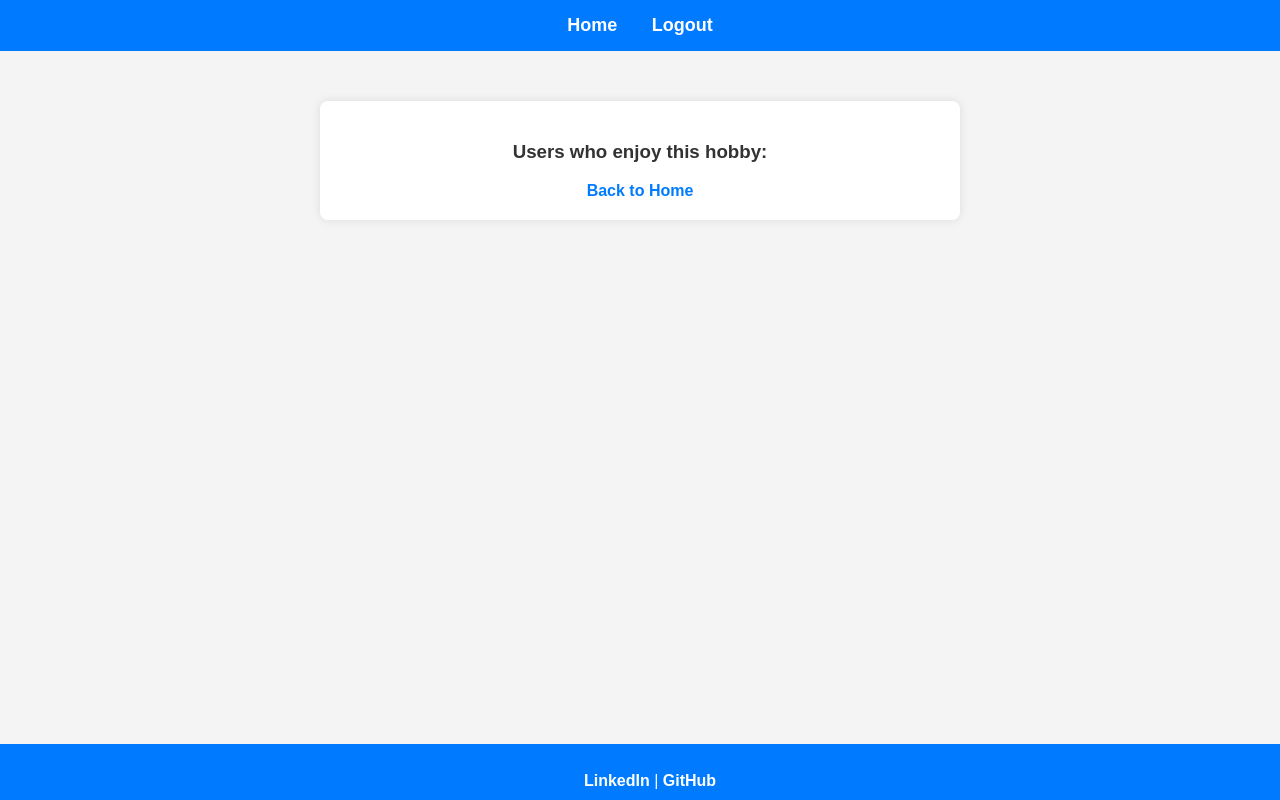
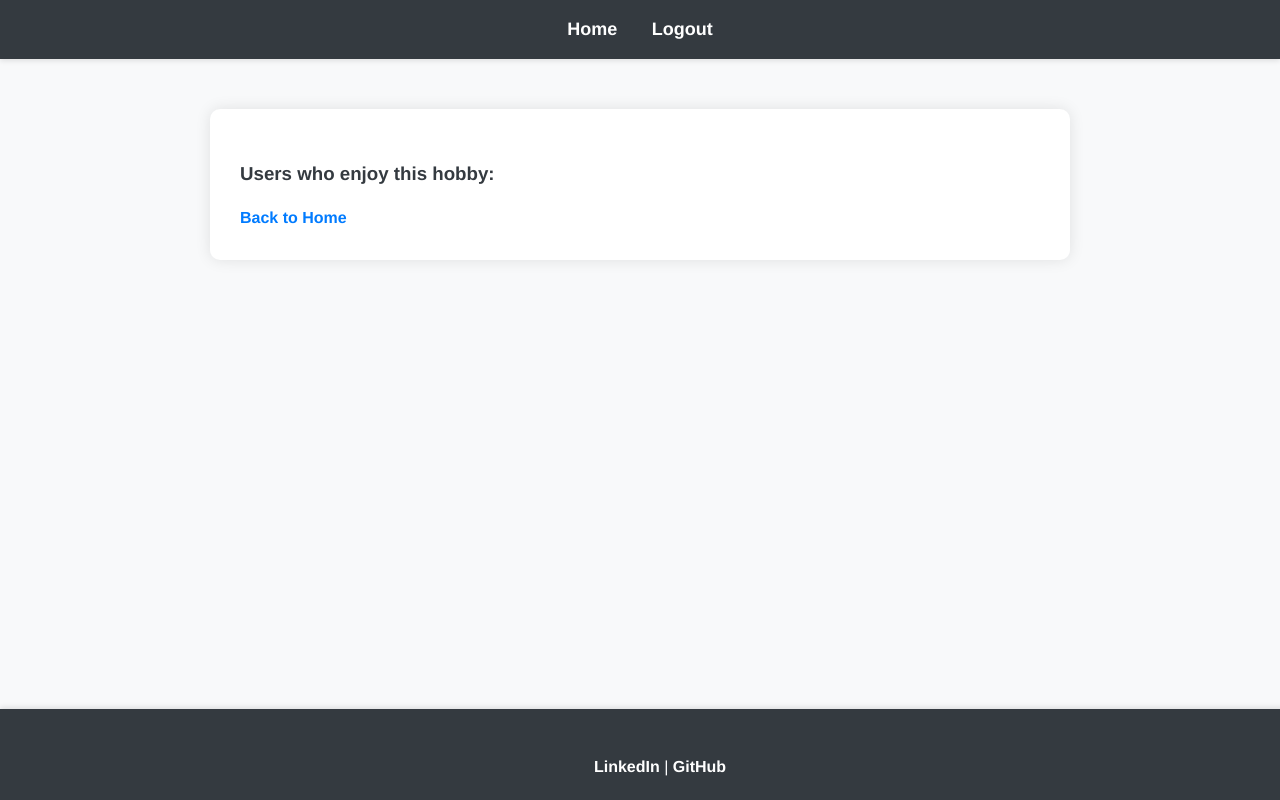
Before and after one commit to kevanpigott/web_hobbies, a Flask app: page /hobby/1 in a window 1280 px wide. Run offline with Flask 3, Linux system fonts and the light colour scheme; data that the repository does not hold is empty.

Commit message:
style cleanup

```diff
--- a/static/styles.css
+++ b/static/styles.css
@@ -1,31 +1,38 @@
 /* General Styles */
 body {
-    font-family: Arial, sans-serif;
+    font-family: 'Helvetica Neue', Arial, sans-serif;
     margin: 0;
     padding: 0;
-    background-color: #f4f4f4;
-    text-align: center;
+    background-color: #f8f9fa;
+    color: #212529;
+    line-height: 1.6;
 }
 
-h2, h3 {
-    color: #333;
+h1, h2, h3, h4, h5, h6 {
+    color: #343a40;
+    margin-bottom: 1rem;
+}
+
+p {
+    margin-bottom: 1rem;
 }
 
 /* Container */
 .container {
-    max-width: 600px;
+    max-width: 800px;
     margin: 50px auto;
     background: #fff;
-    padding: 20px;
-    box-shadow: 0px 0px 10px rgba(0, 0, 0, 0.1);
-    border-radius: 8px;
+    padding: 30px;
+    box-shadow: 0px 0px 15px rgba(0, 0, 0, 0.1);
+    border-radius: 10px;
 }
 
 /* Navigation Bar */
 .navbar {
-    background-color: #007BFF;
+    background-color: #343a40;
     padding: 15px;
     text-align: center;
+    box-shadow: 0px 2px 5px rgba(0, 0, 0, 0.1);
 }
 
 .navbar a {
@@ -42,34 +49,52 @@ h2, h3 {
 
 /* Footer */
 .footer {
-    background-color: #007BFF;
+    background-color: #343a40;
     color: white;
-    padding: 10px;
+    padding: 20px;
+    text-align: center;
     position: fixed;
     bottom: 0;
     width: 100%;
-    text-align: center;
+    box-shadow: 0px -2px 5px rgba(0, 0, 0, 0.1);
+}
+
+.footer a {
+    color: white;
+    text-decoration: none;
+    font-weight: bold;
+}
+
+.footer a:hover {
+    text-decoration: underline;
 }
 
 /* Forms */
 form {
     display: flex;
     flex-direction: column;
-    gap: 10px;
+    gap: 15px;
 }
 
 input, button {
-    padding: 10px;
+    padding: 15px;
     font-size: 16px;
-    border: 1px solid #ccc;
+    border: 1px solid #ced4da;
     border-radius: 5px;
 }
 
+input:focus, button:focus {
+    outline: none;
+    border-color: #007bff;
+    box-shadow: 0 0 5px rgba(0, 123, 255, 0.5);
+}
+
 button {
-    background-color: #007BFF;
+    background-color: #007bff;
     color: white;
     cursor: pointer;
     border: none;
+    transition: background-color 0.3s ease;
 }
 
 button:hover {
--- a/templates/hobby.html
+++ b/templates/hobby.html
@@ -8,7 +8,7 @@
 </head>
 <body>
     <div class="navbar">
-        <a href="/home">Home</a>
+        <a href="/">Home</a>
         <a href="/logout">Logout</a>
     </div>
     <div class="container">
--- a/templates/home.html
+++ b/templates/home.html
@@ -9,7 +9,7 @@
 </head>
 <body>
     <div class="navbar">
-        <a href="/home">Home</a>
+        <a href="/">Home</a>
         <a href="/logout">Logout</a>
     </div>
     <div class="container">
--- a/templates/login.html
+++ b/templates/login.html
@@ -13,7 +13,7 @@
 </head>
 <body>
     <div class="navbar">
-        <a href="/home">Home</a>
+        <a href="/">Home</a>
         <a href="/register">Sign Up</a>
     </div>
     <div class="container">
--- a/templates/register.html
+++ b/templates/register.html
@@ -13,7 +13,7 @@
 </head>
 <body>
     <div class="navbar">
-        <a href="/home">Home</a>
+        <a href="/">Home</a>
         <a href="/login">Login</a>
     </div>
     <div class="container">
--- a/templates/user.html
+++ b/templates/user.html
@@ -8,7 +8,7 @@
 </head>
 <body>
     <div class="navbar">
-        <a href="/home">Home</a>
+        <a href="/">Home</a>
         <a href="/logout">Logout</a>
     </div>
     <div class="container">
```
Also changed, not shown: other parts of static/styles.css (+36 -11 lines).
